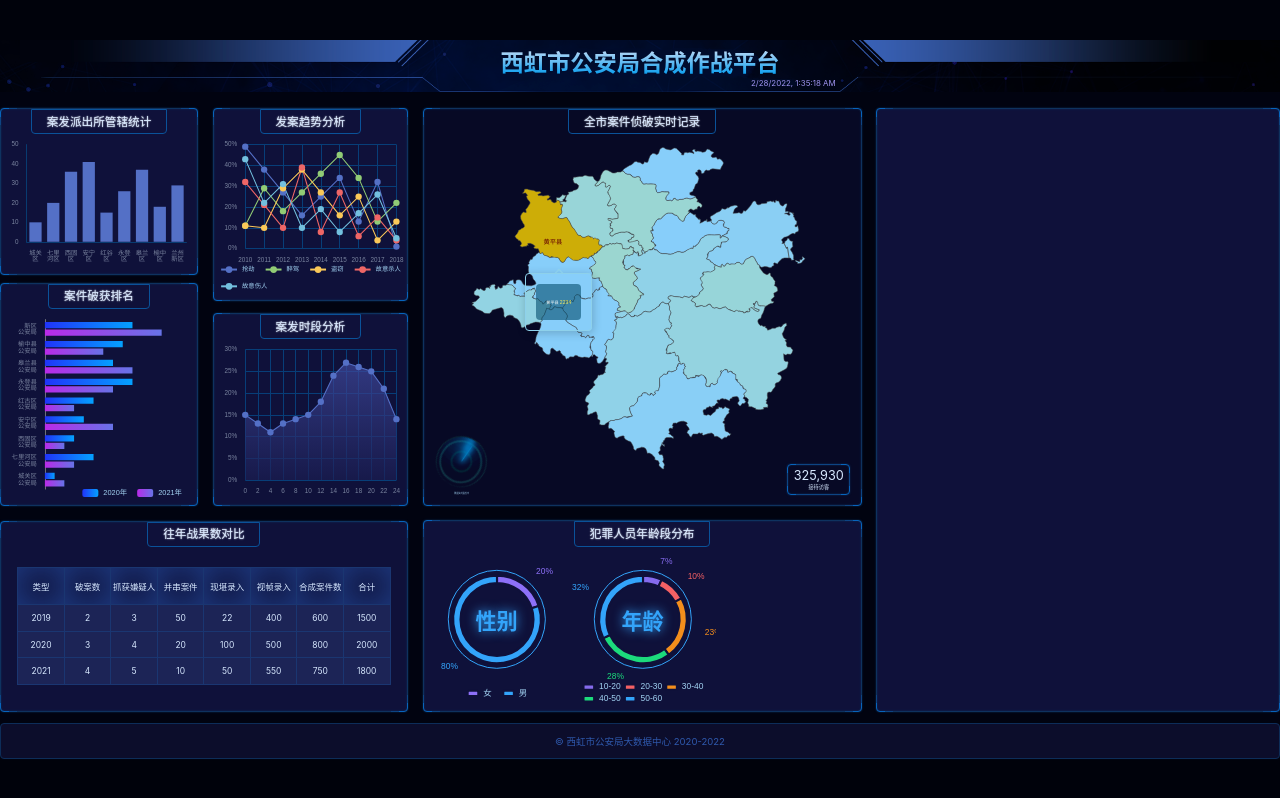
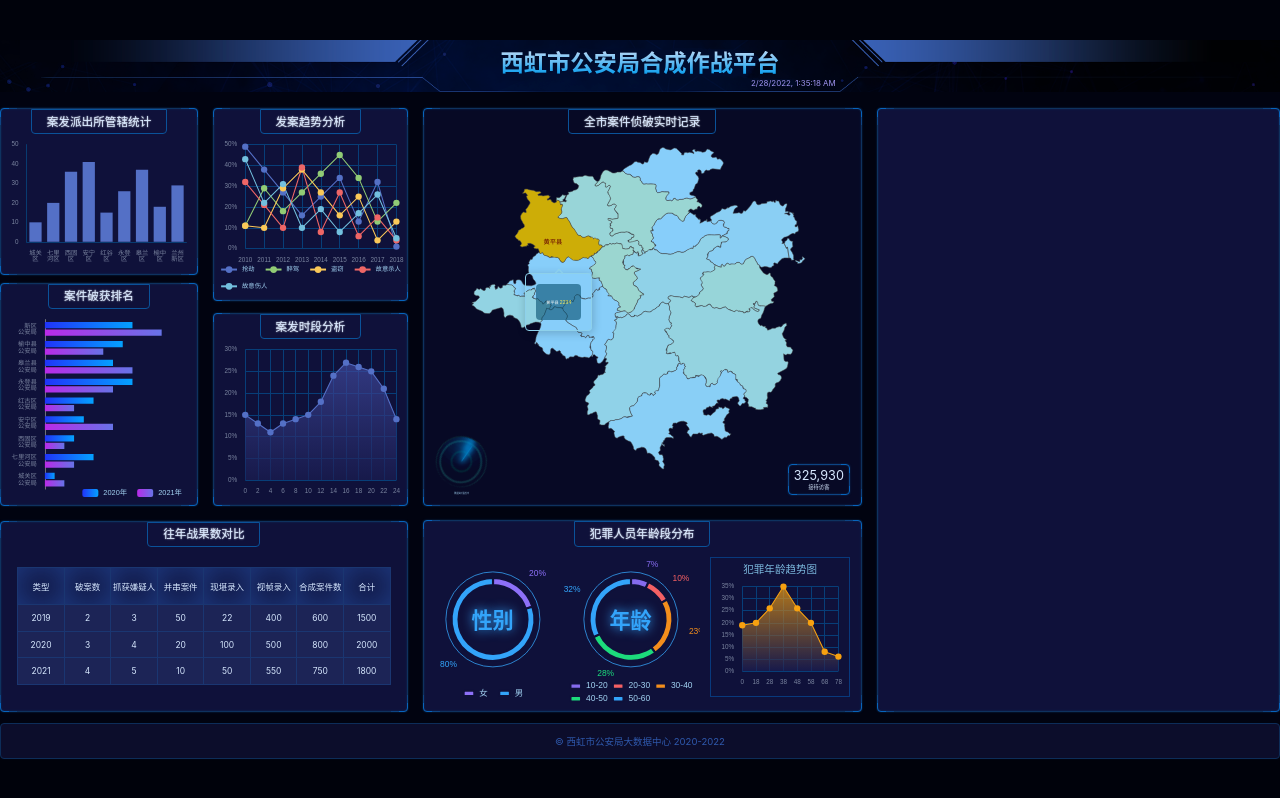
Before and after one commit to GeekyGuang/bigscreen, a React (Vite) app: page /#/ in a window 1280 px wide. Built offline with nearby package versions, Linux system fonts and the light colour scheme.

Commit message:
完成Chart9

```diff
--- a/src/components/Chart_7.tsx
+++ b/src/components/Chart_7.tsx
@@ -36,7 +36,7 @@ export const Chart7 = () => {
             avoidLabelOverlap: false,
             labelLine: { show: false },
             label: {
-              distanceToLabelLine: -px(20), // label距离引导线距离
+              distanceToLabelLine: -px(23), // label距离引导线距离
               show: true,
               position: 'outside',
               textStyle: { color: '#a1d1f1', fontSize: px(16) },
--- a/src/components/Chart_8.tsx
+++ b/src/components/Chart_8.tsx
@@ -18,7 +18,7 @@ export const Chart8 = () => {
           bottom: 0,
           itemWidth: px(20),
           itemHeight: px(10),
-          itemGap: px(6),
+          itemGap: px(8),
           textStyle: {
             fontSize: px(16),
             lineHeight: px(16),
@@ -35,7 +35,7 @@ export const Chart8 = () => {
             avoidLabelOverlap: false,
             label: {
               show: true,
-              distanceToLabelLine: -px(20), // label距离引导线距离
+              distanceToLabelLine: -px(23), // label距离引导线距离
               position: 'outside',
               textStyle: { color: '#a1d1f1', fontSize: px(16) },
               formatter(options) {
--- a/src/components/Chart_9.tsx
+++ b/src/components/Chart_9.tsx
@@ -1,14 +1,60 @@
 import React, { useEffect, useRef } from 'react'
 import * as echarts from 'echarts'
+import { createEchartsOptions } from '../shared/create-echart-options'
+import { px } from '../shared/px'
 
 export const Chart9 = () => {
   const divRef = useRef(null)
   useEffect(() => {
     var myChart = echarts.init(divRef.current)
+    myChart.setOption(
+      createEchartsOptions({
+        color: '#F7A110',
+        xAxis: {
+          type: 'category',
+          boundaryGap: false,
+          data: [0, 18, 28, 38, 48, 58, 68, 78],
+          splitLine: { show: true, lineStyle: { color: '#073E78' } },
+          axisTick: { show: false },
+          axisLine: { show: false },
+        },
+        yAxis: {
+          type: 'value',
+          splitLine: { lineStyle: { color: '#073E78' } },
+          axisLabel: {
+            formatter(val) {
+              return val * 100 + '%'
+            },
+          },
+        },
+        series: [
+          {
+            type: 'line',
+            data: [0.19, 0.2, 0.26, 0.35, 0.26, 0.2, 0.08, 0.06],
+            symbol: 'circle',
+            symbolSize: px(12),
+            lineStyle: { width: px(2) },
+            areaStyle: {
+              color: new echarts.graphic.LinearGradient(0, 0, 0, 1, [
+                {
+                  offset: 0,
+                  color: '#F7A110',
+                },
+                {
+                  offset: 1,
+                  color: '#1B1D52',
+                },
+              ]),
+            },
+          },
+        ],
+      })
+    )
   }, [])
 
   return (
     <div className="年龄段-图3">
+      <h3>犯罪年龄趋势图</h3>
       <div ref={divRef} className="chart"></div>
     </div>
   )
--- a/src/pages/home.scss
+++ b/src/pages/home.scss
@@ -165,8 +165,8 @@
           }
           > .text {
             position: absolute;
-            width: px(186);
-            height: px(186);
+            width: px(180);
+            height: px(180);
             display: flex;
             justify-content: center;
             align-items: center;
@@ -178,8 +178,20 @@
             text-shadow: 0 0 px(20) #33a4fa;
             font-weight: bold;
             border-radius: 50%;
-            border: 1px solid #33a4fa;
+            border: 1px solid #2c82cd;
           }
+        }
+      }
+
+      &-图3 {
+        border: 1px solid #08397d;
+        flex-direction: column;
+        margin: px(20);
+        h3 {
+          font-size: px(20);
+          color: #7ab6db;
+          margin-top: px(6);
+          text-align: center;
         }
       }
     }
```
